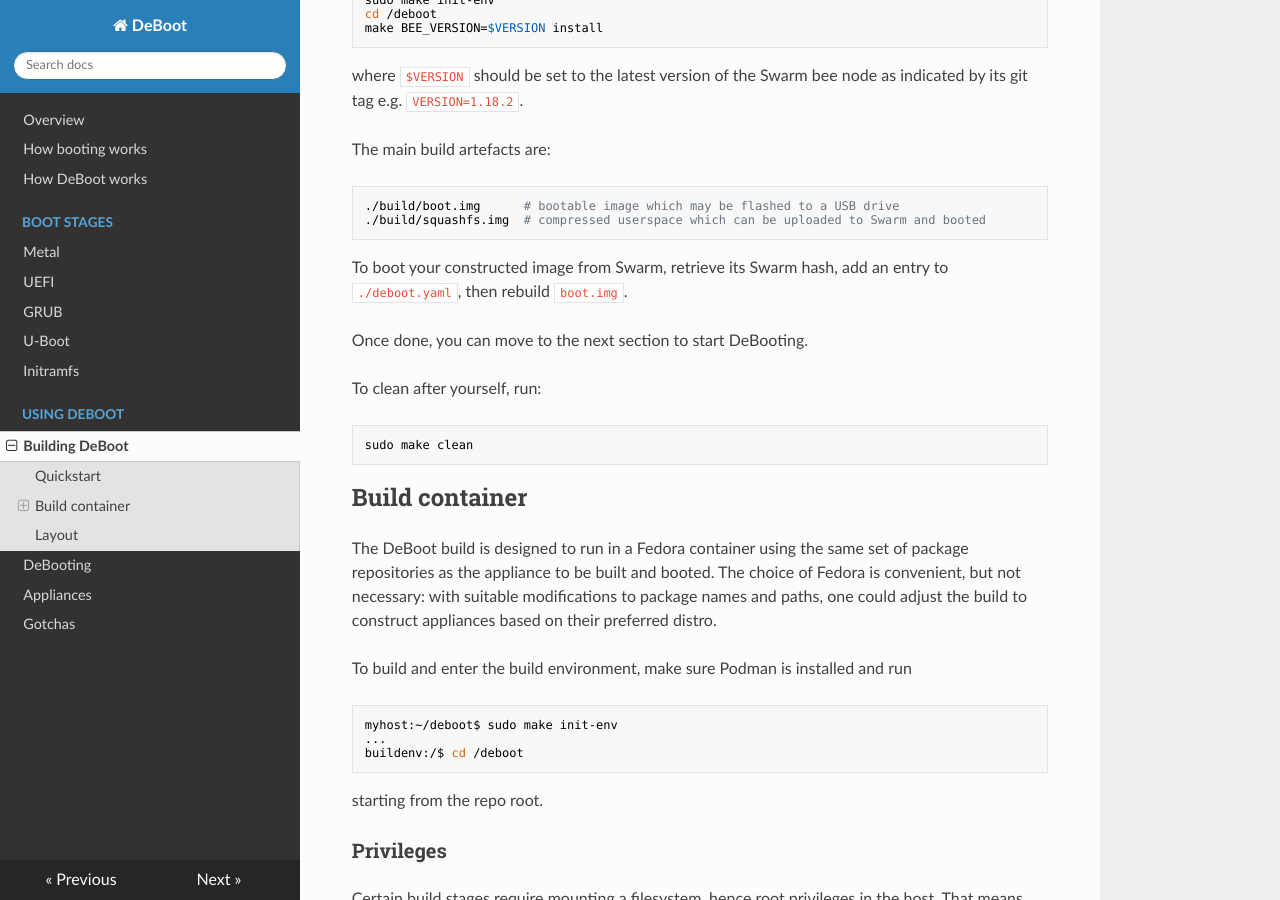
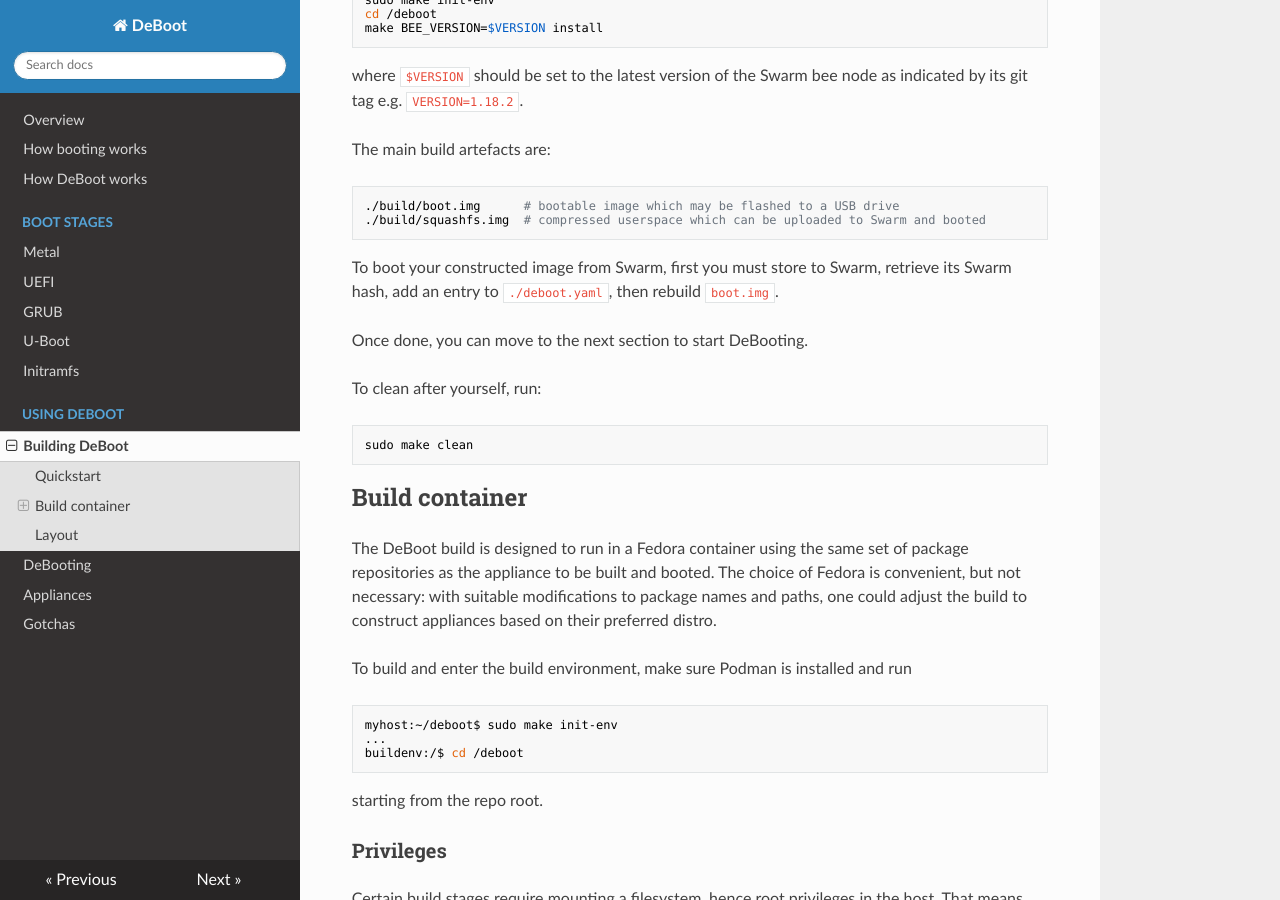
Before and after one commit to debootdevs/deboot, an MkDocs documentation site: the page built from docs/docs/build.md, in a window 1280 px wide and 900 px high, scrolled down 406 px. Built offline with MkDocs 1.6.1, drawn with Linux system fonts in a browser that asks for light colours; nearby versions of some CDN libraries.

Commit message:
Update build.md

````diff
--- a/docs/docs/build.md
+++ b/docs/docs/build.md
@@ -23,7 +23,7 @@
 ./build/squashfs.img  # compressed userspace which can be uploaded to Swarm and booted
 ```
 
-To boot your constructed image from Swarm, retrieve its Swarm hash, add an entry to `./deboot.yaml`, then rebuild `boot.img`.
+To boot your constructed image from Swarm, first you must store to Swarm, retrieve its Swarm hash, add an entry to `./deboot.yaml`, then rebuild `boot.img`.
 
 Once done, you can move to the next section to start DeBooting.
 
````
